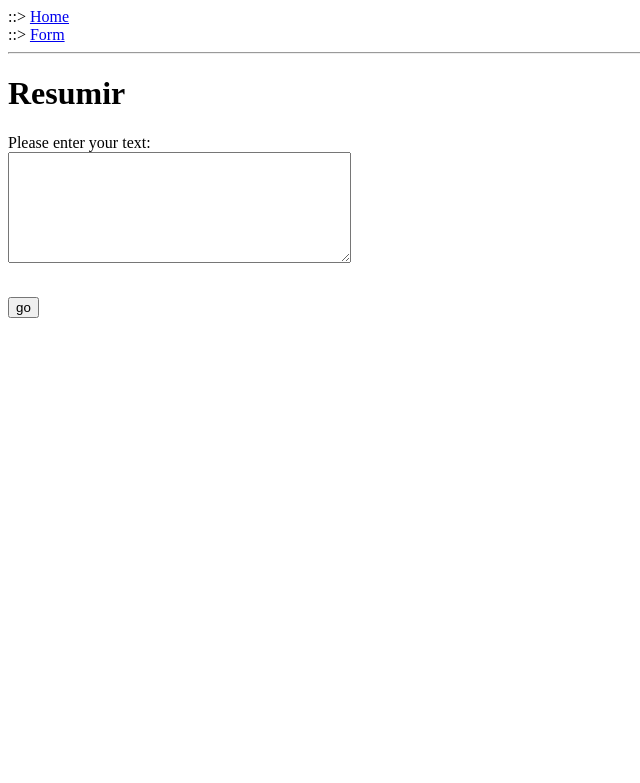
After one commit to dezoito/flask-Summarizer, a Flask app: page /form_resumo in a window 1280 px wide. The commit adds this page. Shown: the top 783 px of the page, without its empty margins (0-640 px from the left). Run offline with Flask 2, Linux system fonts and the light colour scheme.

Commit message:
Initial forms and views being structured

```diff
--- a/app/__init__.py
+++ b/app/__init__.py
@@ -1,4 +1,6 @@
 from flask import Flask
 
 app = Flask(__name__)
+app.config.from_object('config')
+
 from app import views
--- /dev/null
+++ b/app/forms.py
@@ -0,0 +1,7 @@
+from flask.ext.wtf import Form
+from wtforms import StringField, BooleanField, TextAreaField
+from wtforms.validators import DataRequired
+
+class FormResumo(Form):
+    texto = TextAreaField('texto', validators=[DataRequired()])
+    # remember_me = BooleanField('remember_me', default=False)
--- a/app/templates/base.html
+++ b/app/templates/base.html
@@ -1,82 +1,24 @@
-{% load staticfiles %}
+<html>
+  <head>
 
-<!DOCTYPE html>
-<!--[if lt IE 7]>      <html class="no-js lt-ie9 lt-ie8 lt-ie7"> <![endif]-->
-<!--[if IE 7]>         <html class="no-js lt-ie9 lt-ie8"> <![endif]-->
-<!--[if IE 8]>         <html class="no-js lt-ie9"> <![endif]-->
-<!--[if gt IE 8]><!--> <html class="no-js"> <!--<![endif]-->
-    <head>
-        <meta charset="utf-8">
-        <meta http-equiv="X-UA-Compatible" content="IE=edge,chrome=1">
-        <title>{% block head_title %}{% endblock %}</title>
-        <link rel="shortcut icon" href="{% static 'favicon.ico' %}" type="image/x-icon">
-        <meta name="description" content="">
-        <meta name="viewport" content="width=device-width, initial-scale=1">
+       <title>{{ title }} - Summary Generator</title>
+  </head>
+  <body>
+    <div>::> <a href="/">Home</a></div>
+    <div>::> <a href="/form_resumo">Form</a></div>
 
-        <link rel="stylesheet" href="{% static 'css/bootstrap.min.css' %}">
-        <style>
-            body {
-                padding-top: 50px;
-                padding-bottom: 20px;
-            }
-        </style>
-        <link rel="stylesheet" href="{% static 'css/bootstrap-theme.min.css' %}">
-        <link rel="stylesheet" href="{% static 'css/main.css' %}">
-
-        <script src="{% static 'js/vendor/modernizr-2.6.2-respond-1.1.0.min.js' %}"></script>
-        {% block head_css %}{% endblock %}
-        {% block head_javascript %}{% endblock %}
-    </head>
-    <body>
-        <!--[if lt IE 7]>
-            <p class="browsehappy">You are using an <strong>outdated</strong> browser.
-            Please <a href="http://browsehappy.com/">upgrade your browser</a> to improve your
-            experience.</p>
-        <![endif]-->
-    {% block navbar %}
-    <div class="navbar navbar-inverse navbar-fixed-top" role="navigation">
-      <div class="container">
-        <div class="navbar-header">
-          <button type="button" class="navbar-toggle" data-toggle="collapse"
-          data-target=".navbar-collapse">
-            <span class="sr-only">Toggle navigation</span>
-            <span class="icon-bar"></span>
-            <span class="icon-bar"></span>
-            <span class="icon-bar"></span>
-          </button>
-          <a class="navbar-brand" href="#">Project name</a>
-        </div>
-        <div class="navbar-collapse collapse">
-          <form class="navbar-form navbar-right" role="form">
-            <div class="form-group">
-              <input type="text" placeholder="Email" class="form-control">
-            </div>
-            <div class="form-group">
-              <input type="password" placeholder="Password" class="form-control">
-            </div>
-            <button type="submit" class="btn btn-success">Sign in</button>
-          </form>
-        </div><!--/.navbar-collapse -->
-      </div>
-    </div>
-    {% endblock %}
+    <!-- flash messages -->
+    <hr>
+       {% with messages = get_flashed_messages() %}
+         {% if messages %}
+           <ul>
+           {% for message in messages %}
+               <li>{{ message }} </li>
+           {% endfor %}
+           </ul>
+         {% endif %}
+       {% endwith %}
 
     {% block content %}{% endblock %}
-
-      <hr>
-
-      <footer>
-        <p>&copy; Company 2014</p>
-      </footer>
-    </div> <!-- /container -->
-        <script src="//ajax.googleapis.com/ajax/libs/jquery/1.11.0/jquery.min.js"></script>
-        <script>window.jQuery ||
-            document.write('<script src="static/js/vendor/jquery-1.11.0.min.js"><\/script>')
-            </script>
-        <script src="{% static 'js/vendor/bootstrap.min.js' %}"></script>
-        <script src="{% static 'js/main.js' %}"></script>
-
-        {% block footer_javascript %}{% endblock %}
-
-    </body>
+  </body>
 </html>
--- /dev/null
+++ b/app/templates/form_resumo.html
@@ -0,0 +1,22 @@
+{% extends "base.html" %}
+
+{% block head_title %}Resume App{% endblock %}
+
+
+{% block content %}
+  <h1>{{ title }}</h1>
+  <form action="" method="post" name="form_resumo">
+      {{ form.hidden_tag() }}
+      <p>
+          Please enter your text:<br>
+          {{ form.texto(rows=7, cols=40) }}<br>
+
+          {% for error in form.texto.errors %}
+            <span style="color: red;">[{{ error }}]</span>
+          {% endfor %}<br>
+
+      </p>
+
+      <p><input type="submit" value="go"></p>
+  </form>
+{% endblock %}
--- a/app/templates/index.html
+++ b/app/templates/index.html
@@ -1,5 +1,4 @@
 {% extends "base.html" %}
-
 
 {% block head_title %}Resume App{% endblock %}
 
@@ -7,7 +6,7 @@
   <!-- Main jumbotron for a primary marketing message or call to action -->
     <div class="jumbotron">
       <div class="container">
-        <h1>Title</h1>
+        <h1>{{ title }}</h1>
         <p>
           fffff
         <p><a class="btn btn-primary btn-lg" role="button">Learn more &raquo;</a></p>
@@ -18,7 +17,7 @@
       <!-- Example row of columns -->
       <div class="row">
         <div class="col-md-4">
-            hhhhh
+            {{ user.nickname }}!
         </div>
       </div>
     </div>
--- a/app/views.py
+++ b/app/views.py
@@ -1,6 +1,24 @@
+from flask import render_template, flash, redirect
 from app import app
+from .forms import FormResumo
 
 @app.route('/')
 @app.route('/index')
 def index():
-    return "Hello, World!"
+    user = {'nickname': 'Miguel'}  # fake user
+    return render_template('index.html',
+                           title='Home',
+                           user=user)
+
+@app.route('/form_resumo', methods=['GET', 'POST'])
+def form_resumo():
+    form = FormResumo()
+    if form.validate_on_submit():
+            flash('Texto digitado:%s ' %
+                  (form.texto.data))
+            return redirect('/index')
+
+
+    return render_template('form_resumo.html',
+                           title='Resumir',
+                           form=form)
--- /dev/null
+++ b/config.py
@@ -0,0 +1,2 @@
+WTF_CSRF_ENABLED = True
+SECRET_KEY = '86cv84623582cb68485247xn@#eirhiehriehi%'
--- a/run.py
+++ b/run.py
@@ -1,4 +1,4 @@
 #!/usr/bin/env python3
 from app import app
 # app.run(debug=True)
-app.run(host='0.0.0.0', debug=True)
+app.run(host='0.0.0.0', debug=True) #accept requests from host machine
```
Also changed, not shown: 1 other file.
